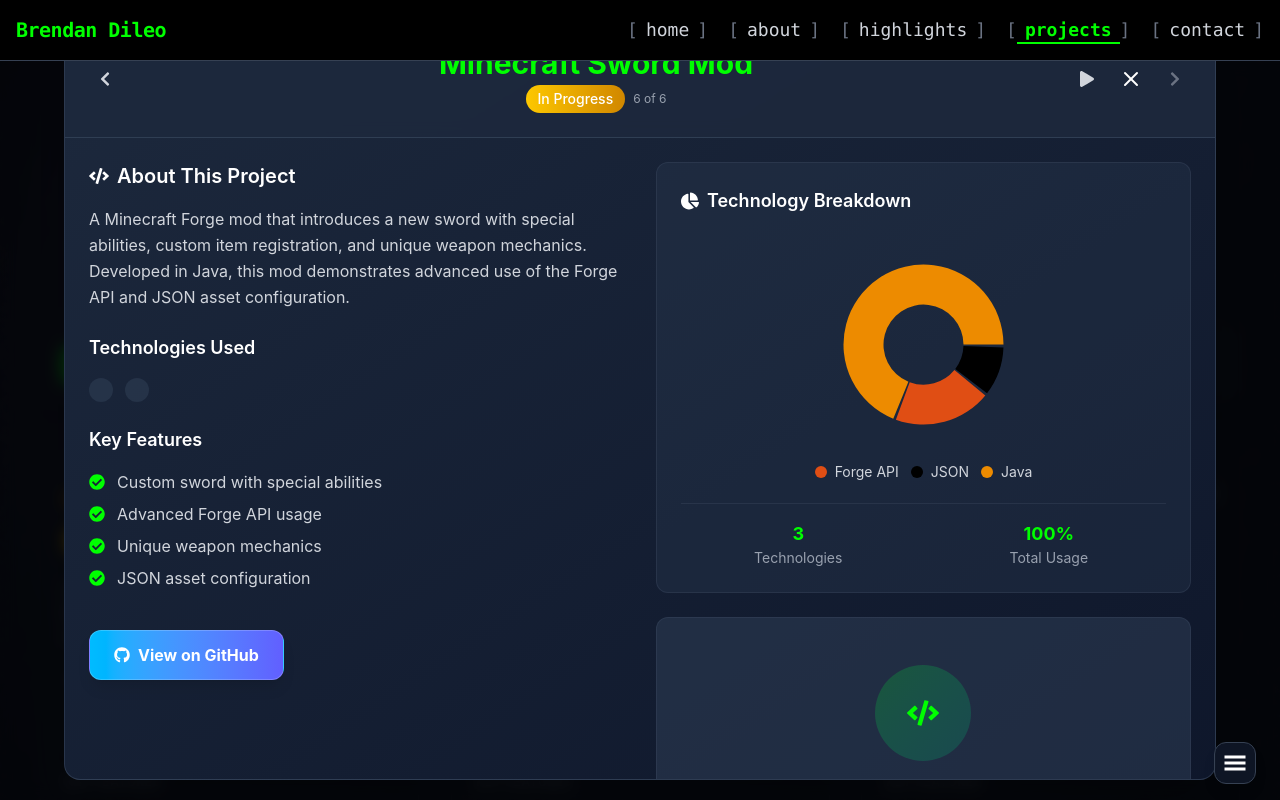
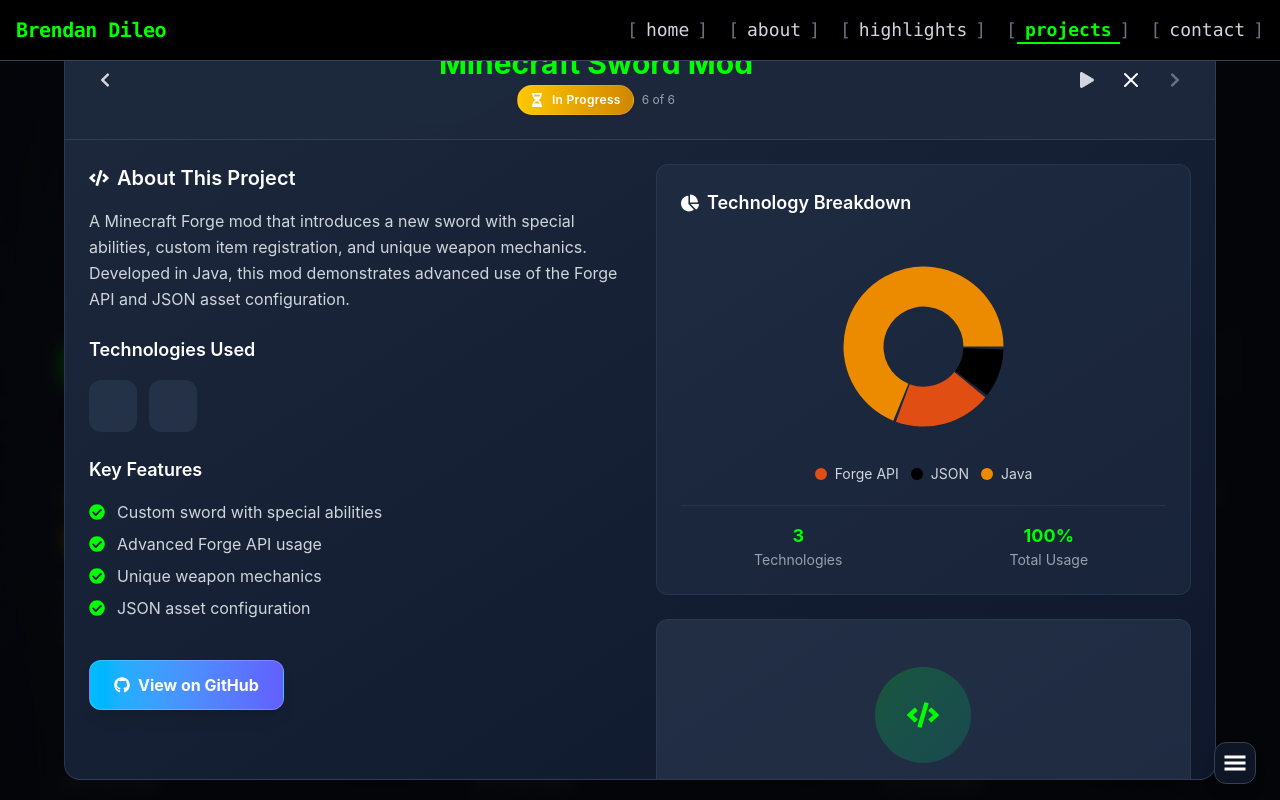
Before and after one commit to brendanddev/brendans-website, a React (Vite) app in the folder frontend/: page /projects in a window 1280 px wide. Both pictures are taken after a click on the element 229 px from the left and 723 px from the top of the page. Shown: the top 800 px of the page. Built offline with nearby package versions, Linux system fonts and the light colour scheme.

Commit message:
Update project modal icons

```diff
--- a/frontend/src/components/Projects/ProjectModal/ProjectHeader.jsx
+++ b/frontend/src/components/Projects/ProjectModal/ProjectHeader.jsx
@@ -11,6 +11,7 @@ import { X } from "lucide-react";
 import { motion } from "framer-motion";
 import { projectStatus } from "../../../data/projectMeta";
 import projectData from "../../../data/projectData";
+import StatusBadge from "../ProjectCard/StatusBadge";
 
 const ProjectHeader = ({
     project,
@@ -56,9 +57,7 @@ const ProjectHeader = ({
                             {project.title}
                         </h2>
                         <div className="flex items-center justify-center gap-2 mt-1">
-                            <div className={`px-3 py-1 rounded-full text-sm font-medium bg-gradient-to-r ${status.color} text-white`}>
-                                {status.name}
-                            </div>
+                            <StatusBadge status={project.status} />
                             <div className="text-xs text-gray-400">
                                 {currentIndex + 1} of {projectData.length}
                             </div>
--- a/frontend/src/components/Projects/ProjectModal/ProjectStats.jsx
+++ b/frontend/src/components/Projects/ProjectModal/ProjectStats.jsx
@@ -7,6 +7,7 @@
  */
 
 import { projectStatus } from "../../../data/projectMeta";
+import StatusBadge from "../ProjectCard/StatusBadge";
 
 const ProjectStats = ({ project }) => {
     const status = projectStatus[project.status];
@@ -42,9 +43,7 @@ const ProjectStats = ({ project }) => {
 
                 {/* Display the projects status */}
                 <div className="text-center">
-                    <div className="text-2xl font-bold text-[#00ff00]">
-                        {status.name}
-                    </div>
+                    <StatusBadge status={project.status} />
                     <div className="text-sm text-gray-400">Status</div>
                 </div>
             </div>
--- a/frontend/src/components/Projects/ProjectModal/ProjectTechnologies.jsx
+++ b/frontend/src/components/Projects/ProjectModal/ProjectTechnologies.jsx
@@ -23,9 +23,12 @@ const ProjectTechnologies = ({ project }) => {
                         custom={i}
                         variants={techVariants}
                         whileHover="hover"
-                        className="p-3 bg-slate-700/50 rounded-xl text-[#00ff00] hover:bg-slate-600/50 transition-colors"
+                        className="p-3 bg-slate-700/50 rounded-xl hover:bg-slate-600/50 transition-colors"
                     >
-                        <i className={`${icon} text-2xl`}></i>
+                        <i
+                            className={`${icon.className} text-2xl`}
+                            style={{ color: icon.color || "#00ff00" }}
+                        ></i>
                     </motion.div>
                 ))}
 
```
